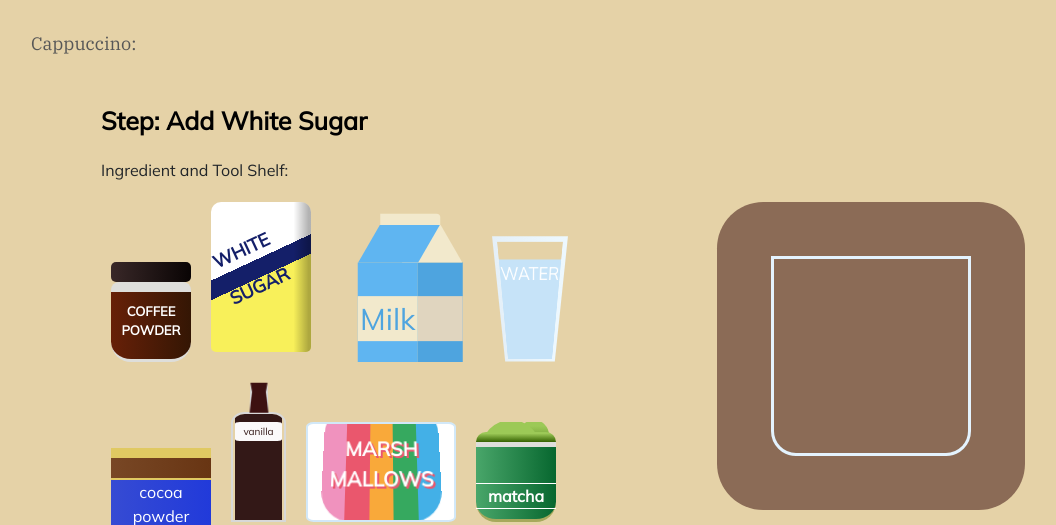
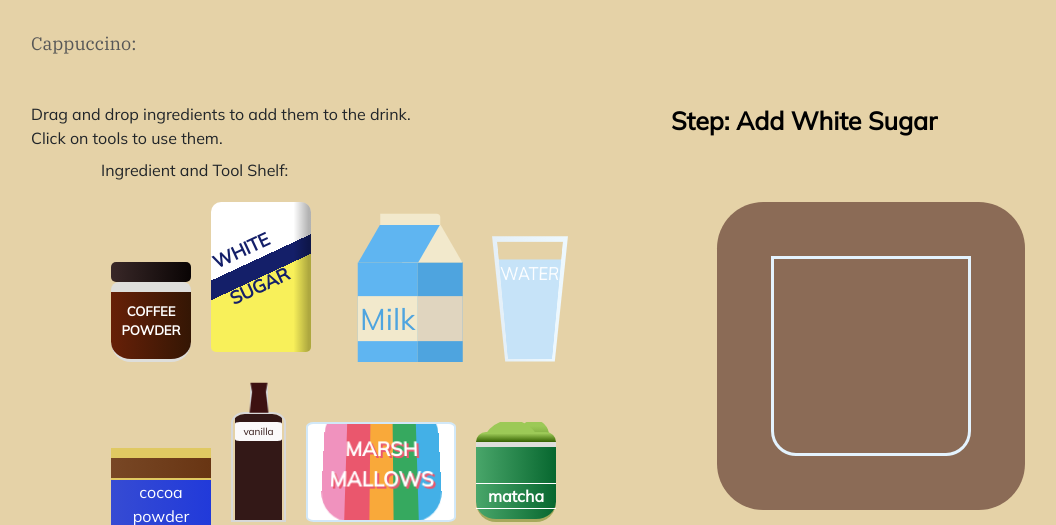
Before and after one commit to RebeccaHale/UI-Final-Project, a Flask app: page /learn/1 in a window 1280 px wide. Shown: the part 56-581 px from the top of the page, without its empty margins (54-1110 px from the left). Run offline with Flask 2, Linux system fonts and the light colour scheme; some libraries are stand-ins or nearby versions.

Commit message:
fixed UI to include directions

```diff
--- a/templates/learn.html
+++ b/templates/learn.html
@@ -15,12 +15,15 @@
         </div>
     </div>
     <div class="row">
-        <div class="col-12">
+        <div class="col-6">
+            <div id="directions_label"> Drag and drop ingredients to add them to the drink.<br> Click on tools to use them. </div>
+        </div>
+        <div class="col-6">
             <div id="step_label"> Step: Add </div>
         </div>
     </div>
     <div class="row">
-        <div class="col-12">
+        <div class="col-6">
             <div id="shelf_label"> Ingredient and Tool Shelf: </div>
         </div>
     </div>
@@ -43,6 +46,11 @@
                     </div>
                 </div>
             </div>
+            <div class="row">
+                <div class="col-12">
+                    <div id="quiz_button_add"></div>
+                </div>
+            </div>
         </div>
     </div>
     <div class="row">
@@ -50,9 +58,6 @@
             <div id="drink_tools">
             </div>
         </div>
-        <div class="col-6">
-            <div id="quiz_button_add"></div>
-        </div>
     </div>
 
 {% endblock %}
```
